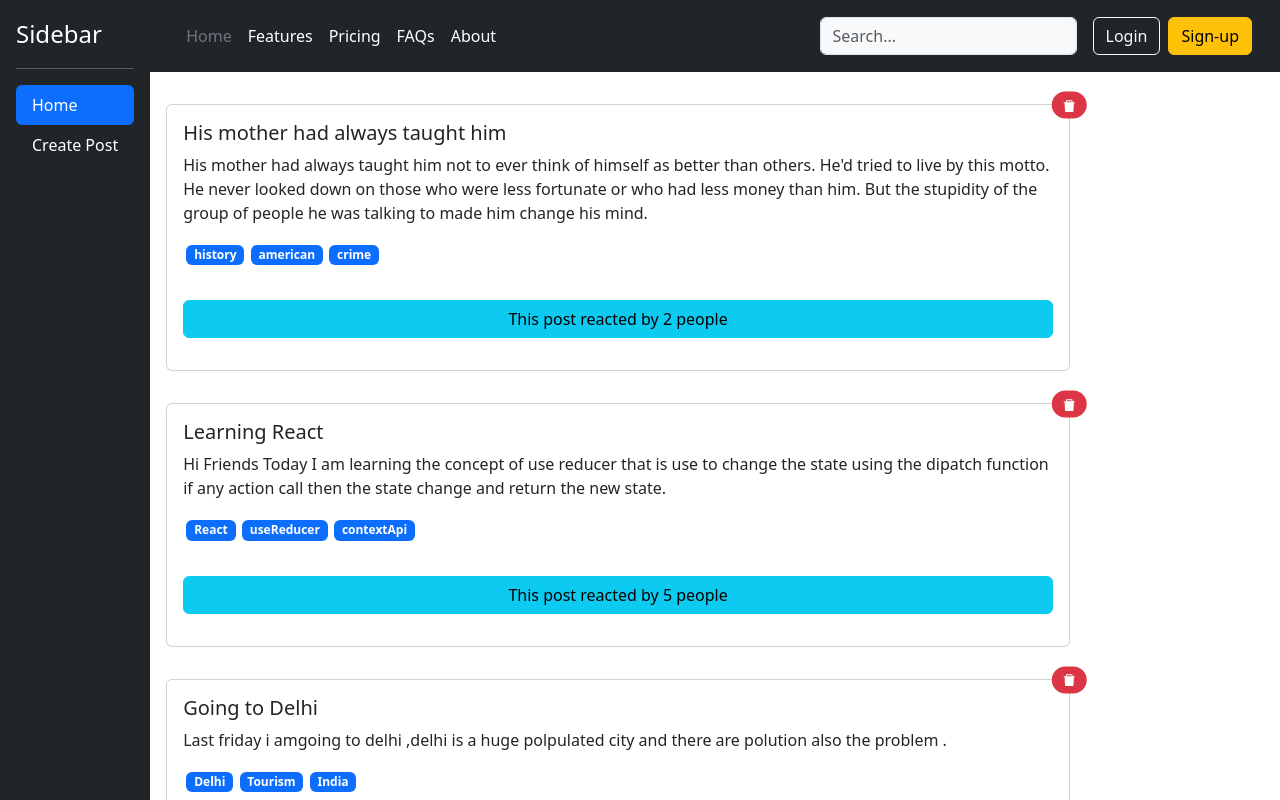
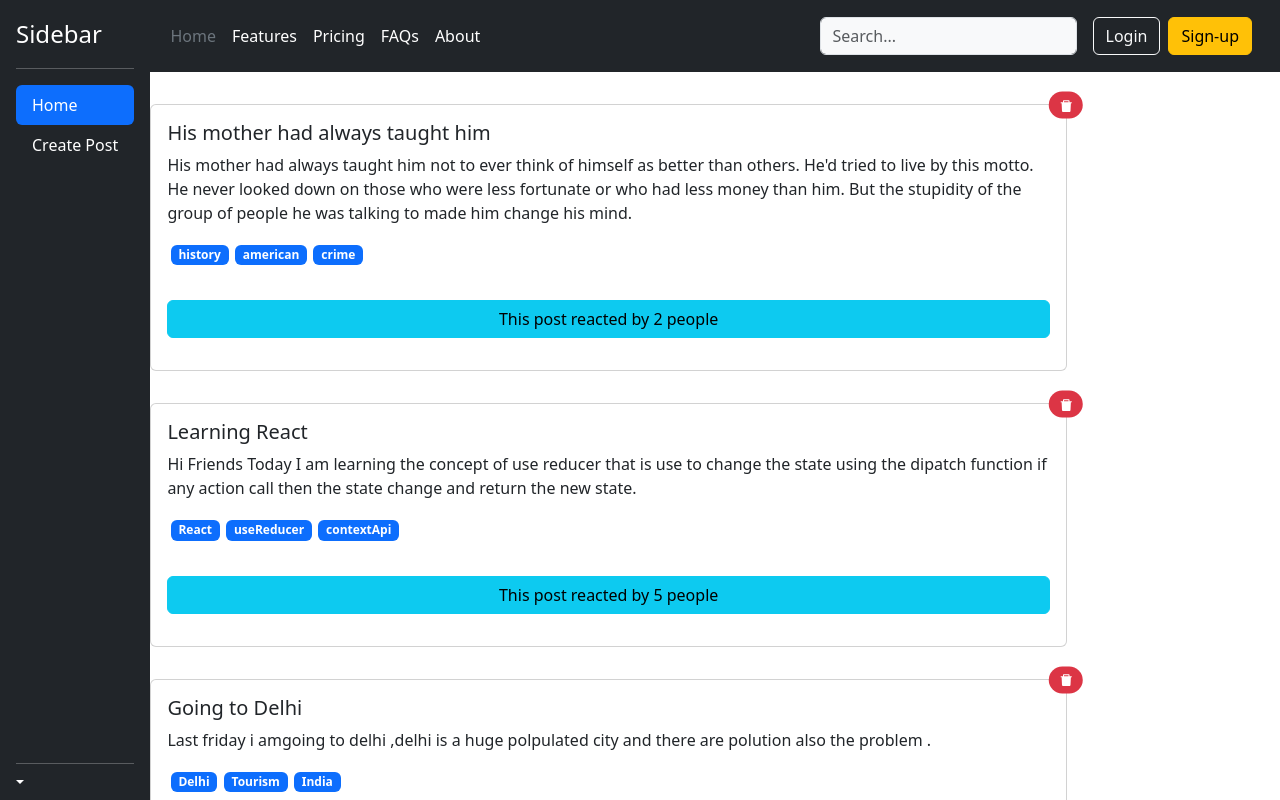
Before and after one commit to tech-deepakk/Social-Thought-App, a React (Vite) app: page / in a window 1280 px wide. Shown: the top 800 px of the page. Built offline with nearby package versions, Linux system fonts and the light colour scheme.

Commit message:
add some css to make it good

```diff
--- a/src/components/SideBar.jsx
+++ b/src/components/SideBar.jsx
@@ -1,6 +1,6 @@
 function SideBar({ selectTab, setSelectTab }) {
   return (
-    <div className="d-flex flex-column flex-shrink-0 p-3 text-bg-dark slidebar-container">
+    <div className="d-flex flex-column flex-shrink-0 p-3 text-bg-dark sidebar-container">
       <a
         href="/"
         className="d-flex align-items-center mb-3 mb-md-0 me-md-auto text-white text-decoration-none"
--- a/src/index.css
+++ b/src/index.css
@@ -22,3 +22,12 @@
 .createPost-cointainer {
   padding: 2rem 2rem;
 }
+.sidebar-container {
+  max-width: 12vw;
+  height: 100vh;
+  position: fixed;
+}
+.contant-container {
+  margin-left: 10.5vw;
+
+}
```
